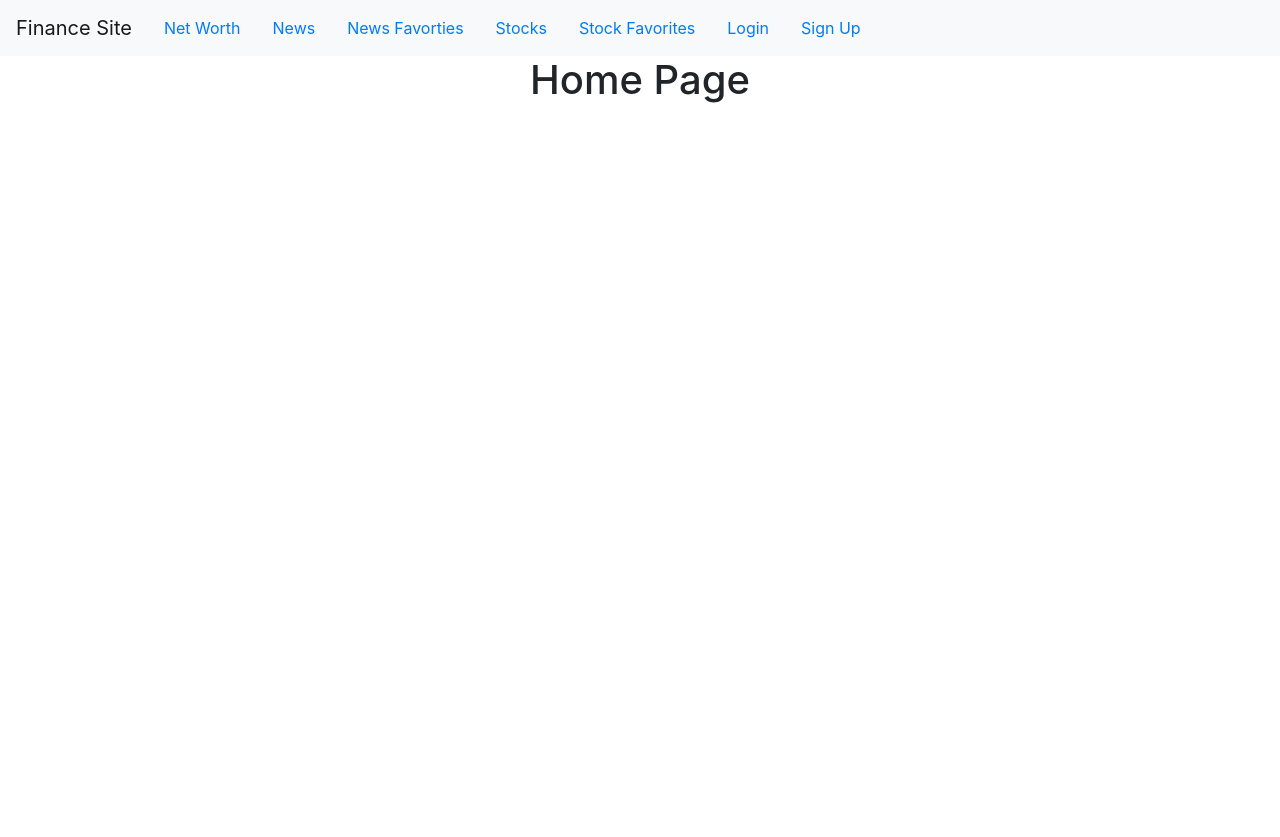
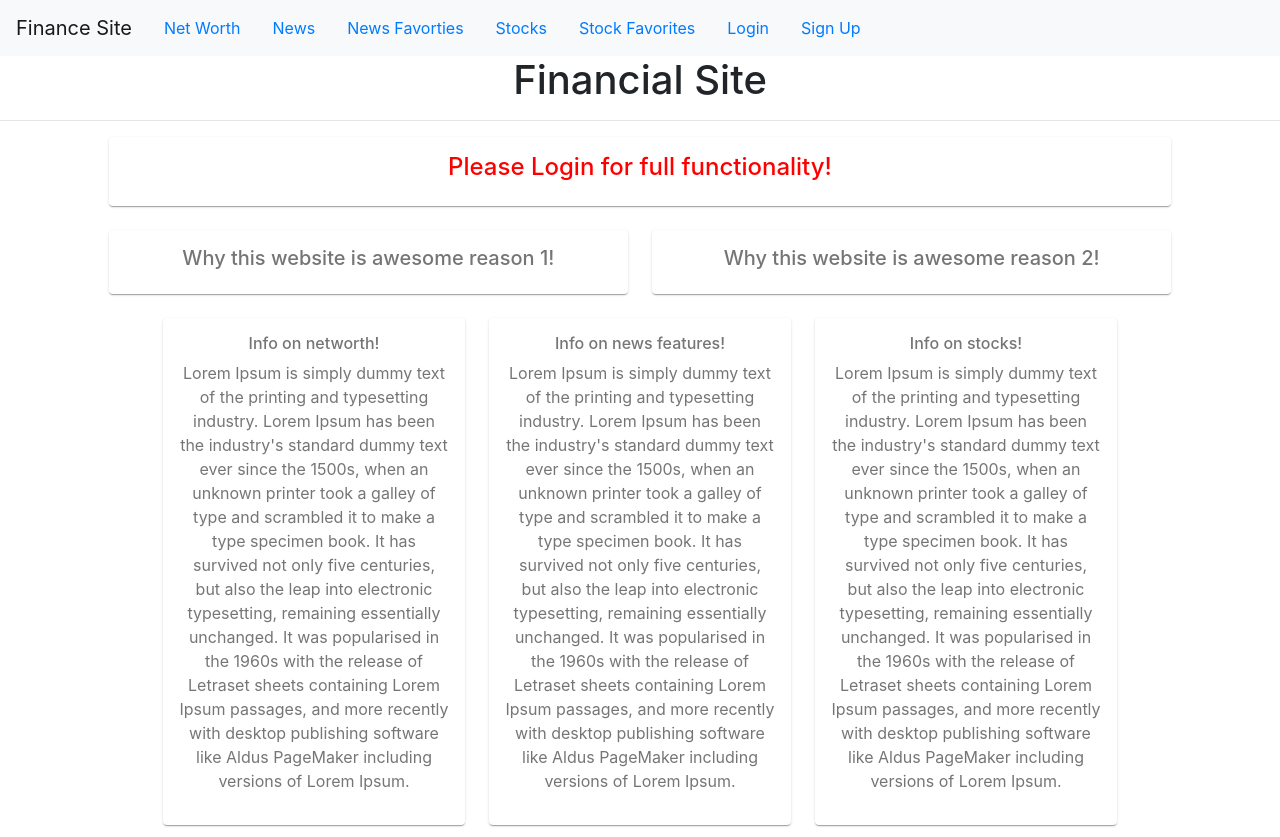
Before and after one commit to rodriguez-michael/financial-website, a React (Create React App) app in the folder frontend-react/: page / in a window 1280 px wide. Before the commit the page ends 800 px from the top, so only its background shows below. Built offline with nearby package versions, Linux system fonts and the light colour scheme; no server answers.

Commit message:
Styling on home page and net worth page

```diff
--- a/frontend-react/package.json
+++ b/frontend-react/package.json
@@ -3,6 +3,7 @@
   "version": "0.1.0",
   "private": true,
   "dependencies": {
+    "@material-ui/core": "^4.11.2",
     "@testing-library/jest-dom": "^5.11.6",
     "@testing-library/react": "^11.2.2",
     "@testing-library/user-event": "^12.6.0",
@@ -10,6 +11,7 @@
     "react": "^17.0.1",
     "react-bootstrap": "^1.4.0",
     "react-dom": "^17.0.1",
+    "react-number-format": "^4.4.1",
     "react-plaid-link": "^3.0.0",
     "react-router-dom": "^5.2.0",
     "react-scripts": "4.0.1",
--- /dev/null
+++ b/frontend-react/src/components/networth/Balances.js
@@ -0,0 +1,78 @@
+import React from 'react'
+import { makeStyles } from '@material-ui/core/styles';
+import Paper from '@material-ui/core/Paper';
+import Grid from '@material-ui/core/Grid';
+import Table from '@material-ui/core/Table';
+import TableBody from '@material-ui/core/TableBody';
+import TableCell from '@material-ui/core/TableCell';
+import TableContainer from '@material-ui/core/TableContainer';
+import TableHead from '@material-ui/core/TableHead';
+import TableRow from '@material-ui/core/TableRow';
+
+
+
+
+const Balances = (props) => {
+
+  console.log('props from balances', props)
+
+  const useStyles = makeStyles((theme) => ({
+    root: {
+      flexGrow: 1,
+    },
+    paper: {
+      padding: theme.spacing(2),
+      textAlign: 'center',
+      color: theme.palette.text.secondary,
+    },
+  }));
+
+
+  const classes = useStyles();
+
+  function currencyFormat(num) {
+    return '$' + num.toFixed(2).replace(/(\d)(?=(\d{3})+(?!\d))/g, '$1,')
+ }
+
+
+  return (
+    <div className={classes.root}>
+      <Grid container justify = 'center' alignItems="center" spacing={3}>
+        <Grid item xs={8}>
+          <Paper className={classes.paper}>
+            <h1 style={{textDecoration: 'underline'}} >NetWorth</h1>
+            <h3 style={ props.netWorth >= 0 ? { color:'green'} : {color : 'red'} }>{currencyFormat(props.netWorth)}</h3>
+          </Paper>
+        </Grid>
+        <Grid item sm={7}>
+          <Paper className={classes.paper}>
+            <TableContainer component={Paper}>
+              <Table className={classes.table} aria-label="simple table">
+                <TableHead>
+                  <TableRow>
+                    <TableCell>Name of Account</TableCell>
+                    <TableCell align="left">Type of Account</TableCell>
+                    <TableCell align="left">Balance</TableCell>
+                  </TableRow>
+                </TableHead>
+                <TableBody>
+                  {props.accountInfo.map((account, index) => (
+                    <TableRow key={index}>
+                      <TableCell component="th" scope="row">
+                        {account.props.children[0]}
+                      </TableCell>
+                      <TableCell align="left">{account.props.children[2]}</TableCell>
+                      <TableCell align="left">{currencyFormat(account.props.children[4])}</TableCell>
+                    </TableRow>
+                  ))}
+                </TableBody>
+              </Table>
+            </TableContainer>
+          </Paper>
+        </Grid>
+      </Grid>
+    </div>
+  )
+}
+
+export default Balances
--- /dev/null
+++ b/frontend-react/src/components/networth/Transactions.js
@@ -0,0 +1,80 @@
+import React from 'react'
+import { makeStyles } from '@material-ui/core/styles';
+import Paper from '@material-ui/core/Paper';
+import Grid from '@material-ui/core/Grid';
+import Table from '@material-ui/core/Table';
+import TableBody from '@material-ui/core/TableBody';
+import TableCell from '@material-ui/core/TableCell';
+import TableContainer from '@material-ui/core/TableContainer';
+import TableHead from '@material-ui/core/TableHead';
+import TableRow from '@material-ui/core/TableRow';
+
+
+
+const Transactions = (props) => {
+
+
+
+  console.log('transactions',props)
+
+  const useStyles = makeStyles((theme) => ({
+    root: {
+      flexGrow: 1,
+    },
+    paper: {
+      padding: theme.spacing(2),
+      textAlign: 'center',
+      color: theme.palette.text.secondary,
+    },
+  }));
+
+
+  const classes = useStyles();
+
+  function currencyFormat(num) {
+    return '$' + num.toFixed(2).replace(/(\d)(?=(\d{3})+(?!\d))/g, '$1,')
+ }
+
+
+  return (
+    <div className={classes.root}>
+      <Grid container justify = 'center' alignItems="center" spacing={3}>
+        <Grid item xs={8}>
+          <Paper className={classes.paper}>
+            <h1 style={{textDecoration: 'underline'}} >Transactions in Last 30 Days</h1>
+          </Paper>
+        </Grid>
+        <Grid item sm={7}>
+          <Paper className={classes.paper}>
+            <TableContainer component={Paper}>
+              <Table className={classes.table} aria-label="simple table">
+                <TableHead>
+                  <TableRow>
+                    <TableCell>Payment Recipient</TableCell>
+                    <TableCell align="left">Date</TableCell>
+                    <TableCell align="left">Amount</TableCell>
+                  </TableRow>
+                </TableHead>
+                <TableBody>
+                  {props.transactions.map((transaction, index) => (
+                    <TableRow key={index}>
+                      <TableCell component="th" scope="row">
+                        {transaction.props.children[0]}
+                      </TableCell>
+                      <TableCell align="left">{transaction.props.children[2]}</TableCell>
+                      <TableCell align="left">
+                        {currencyFormat(transaction.props.children[4])}
+                      </TableCell>
+                    </TableRow>
+                  ))}
+                </TableBody>
+              </Table>
+            </TableContainer>
+          </Paper>
+        </Grid>
+      </Grid>
+    </div>
+  )
+}
+
+export default Transactions
--- a/frontend-react/src/pages/HomePage.js
+++ b/frontend-react/src/pages/HomePage.js
@@ -1,21 +1,80 @@
 import React, {useContext} from 'react'
 import UserContext from '../contexts/UserContext';
+import { makeStyles } from '@material-ui/core/styles';
+import Paper from '@material-ui/core/Paper';
+import Grid from '@material-ui/core/Grid';
 
 
 const HomePage = () => {
 
   const userContext = useContext(UserContext)
 
+  console.log(userContext)
+
+  const useStyles = makeStyles((theme) => ({
+    root: {
+      flexGrow: 1,
+    },
+    paper: {
+      padding: theme.spacing(2),
+      textAlign: 'center',
+      color: theme.palette.text.secondary,
+    },
+
+  }));
+
+  const classes = useStyles();
+
+  // export default function CenteredGrid() {
+  //   const classes = useStyles();
+
   return (
+    // <div>
+    //   <h1>Home Page</h1>
+    //   {
+    //     userContext.user
+    //     &&
+    //     <div>
+    //       <h2>Hi! {userContext.user.first_name} '{userContext.user.username}' {userContext.user.last_name}</h2>
+    //     </div>
+    //   }
+    // </div>
     <div>
-      <h1>Home Page</h1>
-      {
-        userContext.user
-        &&
-        <div>
-          <h2>Hi! {userContext.user.first_name} '{userContext.user.username}' {userContext.user.last_name}</h2>
-        </div>
-      }
+      <h1>Financial Site</h1>
+      <hr></hr>
+    <div className={classes.root}>
+      <Grid container justify = 'center' alignItems="center" spacing={3}>
+        <Grid item xs={12} sm={10}>
+          <Paper className={classes.paper}>
+            {userContext.user ? <h4>Welcome, {userContext.user.username}</h4> : <h4 style={{color: "red"}}>Please Login for full functionality!</h4>}
+            </Paper>
+        </Grid>
+        <Grid item xs={12} sm={5} >
+          <Paper className={classes.paper}><h5>Why this website is awesome reason 1!</h5></Paper>
+        </Grid>
+        <Grid item xs={12} sm={5} >
+          <Paper className={classes.paper}><h5>Why this website is awesome reason 2!</h5></Paper>
+        </Grid>
+        <Grid item xs={3}>
+          <Paper className={classes.paper}>
+            <h6>Info on networth!</h6>
+            <p>Lorem Ipsum is simply dummy text of the printing and typesetting industry. Lorem Ipsum has been the industry's standard dummy text ever since the 1500s, when an unknown printer took a galley of type and scrambled it to make a type specimen book. It has survived not only five centuries, but also the leap into electronic typesetting, remaining essentially unchanged. It was popularised in the 1960s with the release of Letraset sheets containing Lorem Ipsum passages, and more recently with desktop publishing software like Aldus PageMaker including versions of Lorem Ipsum.</p>
+          </Paper>
+        </Grid>
+        <Grid item xs={3}>
+          <Paper className={classes.paper}>
+            <h6>Info on news features!</h6>
+            <p>Lorem Ipsum is simply dummy text of the printing and typesetting industry. Lorem Ipsum has been the industry's standard dummy text ever since the 1500s, when an unknown printer took a galley of type and scrambled it to make a type specimen book. It has survived not only five centuries, but also the leap into electronic typesetting, remaining essentially unchanged. It was popularised in the 1960s with the release of Letraset sheets containing Lorem Ipsum passages, and more recently with desktop publishing software like Aldus PageMaker including versions of Lorem Ipsum.</p>
+          </Paper>
+        </Grid>
+        <Grid item xs={3}>
+          <Paper className={classes.paper}>
+            <h6>Info on stocks!</h6>
+            <p>Lorem Ipsum is simply dummy text of the printing and typesetting industry. Lorem Ipsum has been the industry's standard dummy text ever since the 1500s, when an unknown printer took a galley of type and scrambled it to make a type specimen book. It has survived not only five centuries, but also the leap into electronic typesetting, remaining essentially unchanged. It was popularised in the 1960s with the release of Letraset sheets containing Lorem Ipsum passages, and more recently with desktop publishing software like Aldus PageMaker including versions of Lorem Ipsum.</p>
+          </Paper>
+        </Grid>
+      </Grid>
+    </div>
     </div>
   )
 }
--- a/frontend-react/src/pages/networth/NetWorthPage.js
+++ b/frontend-react/src/pages/networth/NetWorthPage.js
@@ -4,6 +4,10 @@ import PlaidAPI from '../../api/PlaidAPI';
 import UserContext from '../../contexts/UserContext';
 import { Alert } from 'react-bootstrap';
 import { Link } from 'react-router-dom'
+import Balances from '../../components/networth/Balances';
+import { makeStyles } from '@material-ui/core/styles';
+import Button from '@material-ui/core/Button';
+import Transactions from '../../components/networth/Transactions';
 
 const NetWorthPage = () => {
 
@@ -66,8 +70,6 @@ const NetWorthPage = () => {
     else{
       positives += accountInfo[i].balances.current
     }
-    console.log('positives', positives)
-    // setNetWorth(positives)
   }
 
     if(!netWorth){
@@ -103,37 +105,54 @@ const NetWorthPage = () => {
   }
 
 
+  const useStyles = makeStyles((theme) => ({
+    root: {
+      '& > *': {
+        margin: theme.spacing(1),
+      },
+    },
+  }));
+
+  const classes = useStyles();
+
+
   return (
     <div>
-      <h1>Net Worth Page</h1>
+      <h1 style={{fontSize: '60px'}}>Net Worth Page</h1>
       {
         plaidLinkToken && userContext.user
         ?
 
         <div>
 
-          <PlaidLink
+          <PlaidLink style={{backgroundColor:'green', color:'white',padding: '10px 15px', borderRadius: '12px', fontSize: '12px'}}
             token={plaidLinkToken}
             onSuccess={onSuccess}
             env='sandbox'
             // {...}
           >
-            Connect a bank account
+            CONNECT AN ACCOUNT
           </PlaidLink>
+          <hr></hr>
 
           <div>
-            <button onClick={getAccountInfo}>Accounts and Balances</button>
-            <button onClick={getTransactions}>Transactions</button>
+            <div className={classes.root}>
+              <Button variant="contained" color="primary" onClick={getAccountInfo}>Networth </Button>
+              <Button variant="contained" color="secondary" onClick={getTransactions}>Transactions</Button>
+            </div>
+          </div>
+
+          <div>
+            {!accountInfo && !transactions
+            &&
+            <Alert variant={'info'}>To view networth or transactions click on the buttons above and make sure you have already connected a financial institution!</Alert>
+            }
           </div>
 
           <div>
             {accountInfo
             &&
-            <div>
-              <h1 style={{textDecoration: 'underline'}}>NetWorth</h1>
-              <h1 style={ {netWorth} >= 0 ? { color:'green'} : {color : 'red'} }>${netWorth}</h1>
-              <h6>{accountInfo}</h6>
-            </div>
+            <Balances accountInfo={accountInfo} netWorth={netWorth}/>
             }
           </div>
 
@@ -141,9 +160,8 @@ const NetWorthPage = () => {
             {transactions
             &&
             <div>
-              <h1 style={{textDecoration: 'underline'}}>Transactions in Last 30 Days</h1>
-              <h6>{transactions}</h6>
-              </div>
+              <Transactions transactions={transactions}/>
+            </div>
             }
           </div>
 
```
Also changed, not shown: 2 other files (tests, documents, lock files or other folders).
